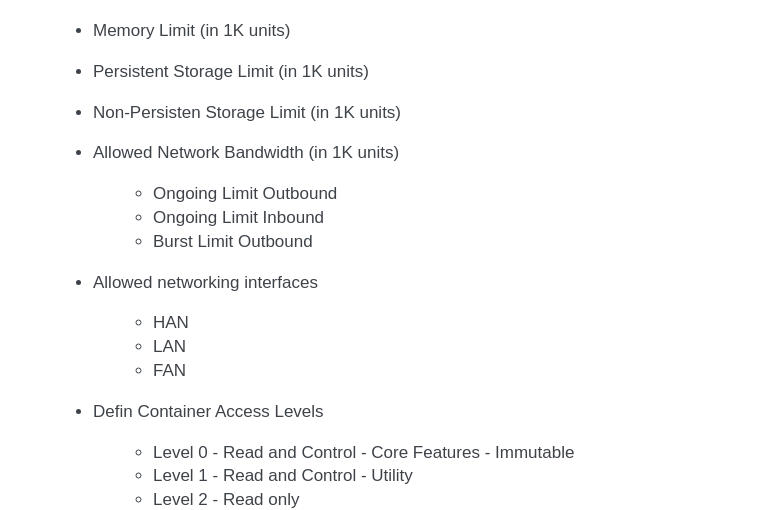
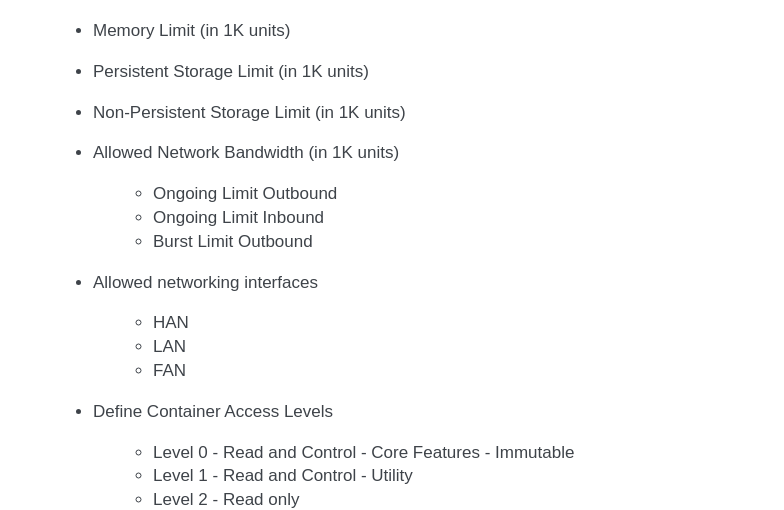
Before and after one commit to geisa/specification, a Sphinx documentation site: the page built from source/app-isolation.rst, in a window 1280 px wide and 900 px high, scrolled down 2189 px. Shown: the part 312-822 px from the top of the window, without its empty margins (357-1141 px from the left). Built offline with Sphinx 7.4.7, drawn with Linux system fonts in a browser that asks for light colours.

Commit message:
Update app-isolation.rst
Minor typo fixes.

Signed-off-by: Michael Garrison Stuber <michael@selkirkinsights.com>

```diff
--- a/source/app-isolation.rst
+++ b/source/app-isolation.rst
@@ -109,7 +109,7 @@ Container resource limits shall include the following:
 - CPU limit (% of CPU)
 - Memory Limit (in 1K units)
 - Persistent Storage Limit (in 1K units)
-- Non-Persisten Storage Limit (in 1K units)
+- Non-Persistent Storage Limit (in 1K units)
 - Allowed Network Bandwidth (in 1K units)
 
     - Ongoing Limit Outbound
@@ -122,7 +122,7 @@ Container resource limits shall include the following:
     - LAN
     - FAN
 
-- Defin Container Access Levels
+- Define Container Access Levels
 
     - Level 0 - Read and Control - Core Features - Immutable
     - Level 1 - Read and Control - Utility
```
